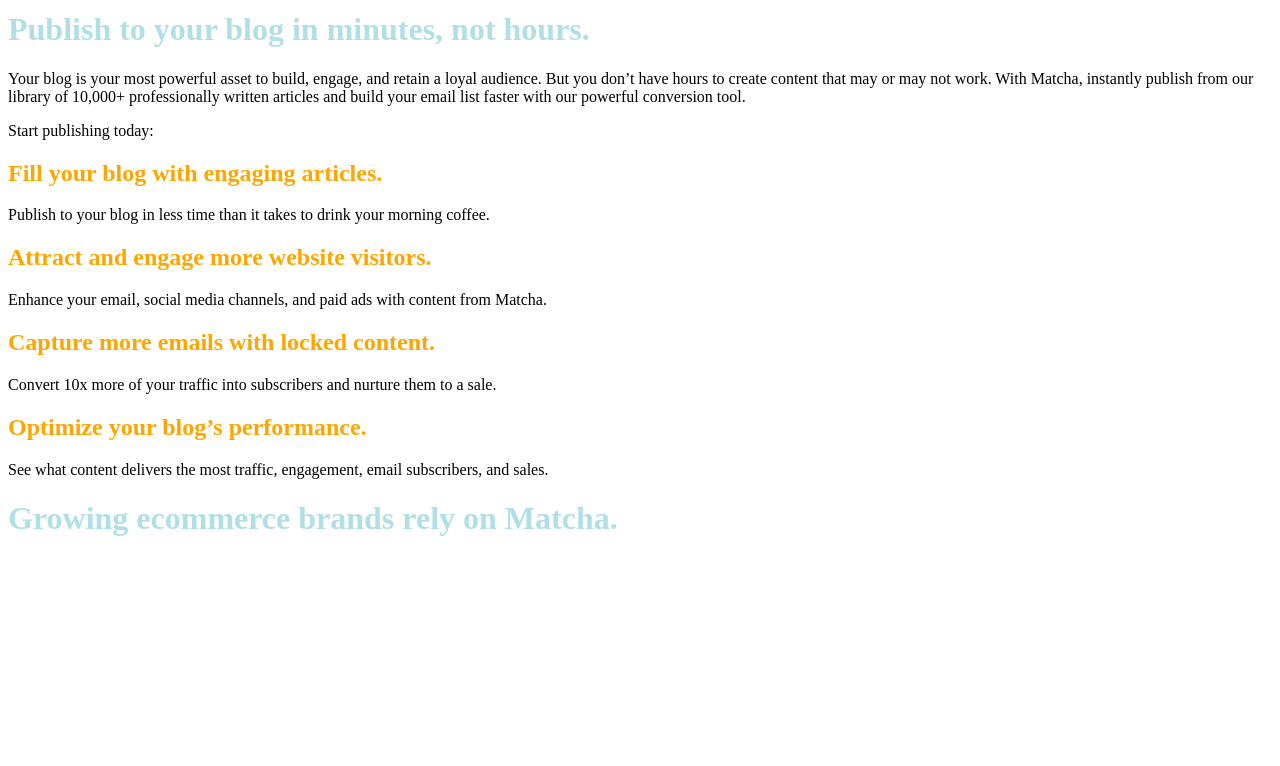
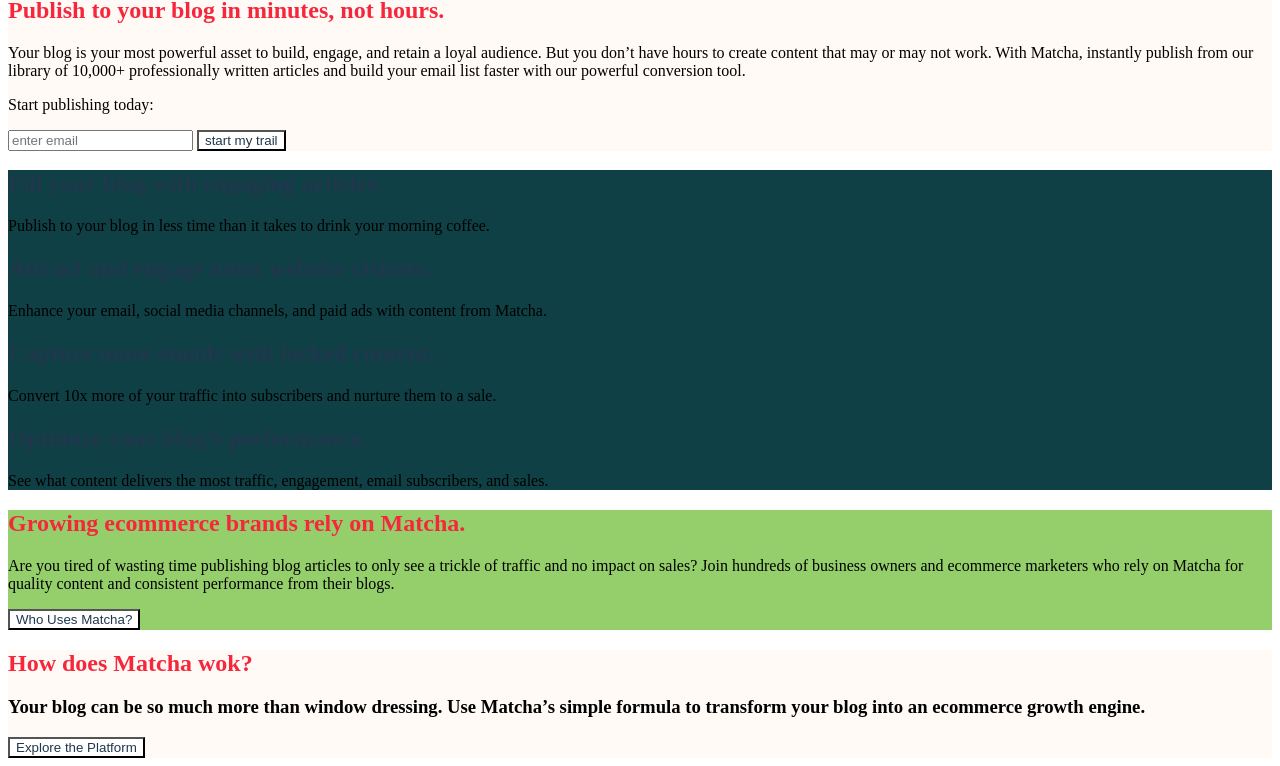
Before and after one commit to inakiriv/web22, a plain HTML site: page matcha/matcha22.html in a window 1280 px wide. Shown: the part 1936-2702 px from the top of the page. Before the commit the page ends 2495 px from the top, so only its background shows below. Drawn offline with Linux system fonts and the light colour scheme.

Commit message:
cuarto commit

```diff
--- a/matcha/matcha22.html
+++ b/matcha/matcha22.html
@@ -22,9 +22,9 @@
 			<title>matcha</title>
 			<link rel="stylesheet" href="style/stylesheet.css">
 		</head>
-
 		<body>
 			<header>
+
 				<nav>
 					<a href="">
 						<img src="https://getmatcha.com/wp-content/uploads/2020/01/Icon-green.png"
@@ -42,6 +42,7 @@
 		<!-- <ol></ol> viñetas organizadas por numeracion
 		<ul></ul> viñetas	 -->
 			</header>
+			<section class="uno">
 			<!-- el codigo es para la barra de nav -->
 			<h1> Build your blog.Build your business. </h1>
 			<h2> Instantly publish articles, drive more traffic, grow your email list, and see your blog’s impact on sales. </h2>
@@ -71,6 +72,15 @@
 			<p>
 			Start publishing today:
 			</p>
+			<form>
+				<input type="email" placeholder="enter email">
+				<button type="submit" name="into email">
+					start my trail
+				</button>
+				<!-- en nuestra sesion pusimos el boton de introducir email -->
+			</form>
+		</section>
+		<section class="dos">
 			<h2> Fill your blog with engaging articles.</h2>
 			<p>
 			Publish to your blog in less time than it takes to drink your morning coffee.
@@ -87,6 +97,26 @@
 			<p>
 			See what content delivers the most traffic, engagement, email subscribers, and sales.
 			</p>
+		</section>
+		<section class="tres">
 			<h1> Growing ecommerce brands rely on Matcha. </h1>
+			<p>
+				Are you tired of wasting time publishing blog articles to only see a trickle of traffic and no impact on sales? Join hundreds of business owners and ecommerce marketers who rely on Matcha for quality content and consistent performance from their blogs.
+			</p>
+			<form>
+			<button type="submit" name="Who Uses Matcha?">
+					Who Uses Matcha?
+				</button>
+			</form>
+			</section>
+			<section class="cuatro">
+			<h1>How does Matcha wok?</h1>
+			<h3>Your blog can be so much more than window dressing. Use Matcha’s simple formula to transform your blog into an ecommerce growth engine.</h3>
+			<form>
+			<button type="submit" name="Explore the platform">
+					Explore the Platform
+				</button>
+			</form>
+			</section>
 			</body>
 			</html>
--- a/matcha/style/stylesheet.css
+++ b/matcha/style/stylesheet.css
@@ -1,11 +1,23 @@
 h1 {
-  color: powderblue;
+  color:rgb(246, 39, 60);
 		}
 button {
-	 color: antiquewhite;
-	 background-color:coral ;
+	 color:rgb(33, 55, 78);
+	 background-color:rgb(255, 255, 255) ;
 		}
 h2 {
-	 color:orange ;
+	 color:rgb(33, 55, 78);
 	 transition: initial;
 		}
+.uno{
+    background-color: rgb(255, 250, 245);
+		}
+.dos{
+		background-color: rgb(15, 64, 69);
+		}
+.tres{
+		background-color: rgb(149, 207, 108);
+		 }
+.cuatro{background-color: rgb(255, 250, 245);
+
+    }
```
